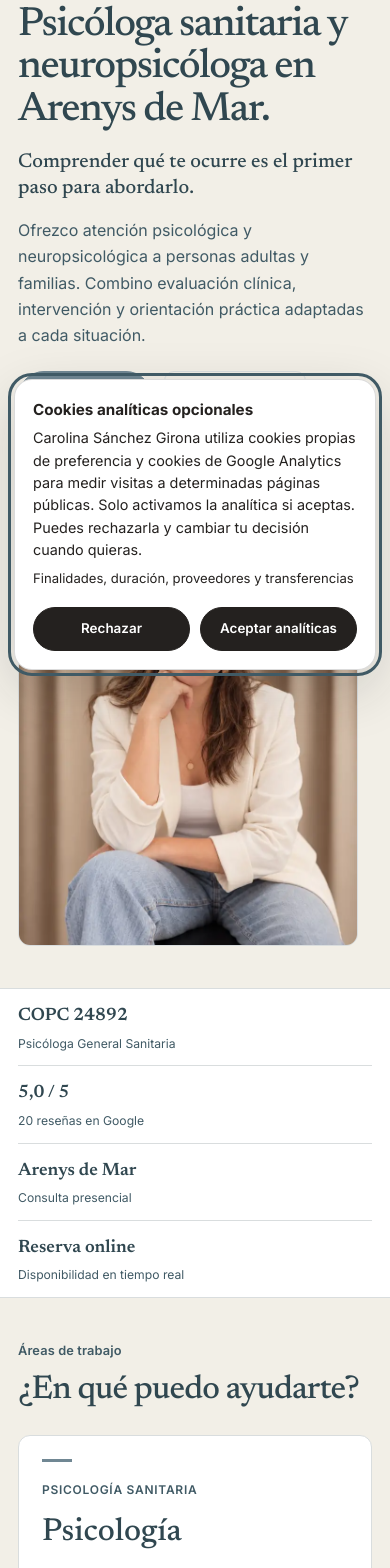
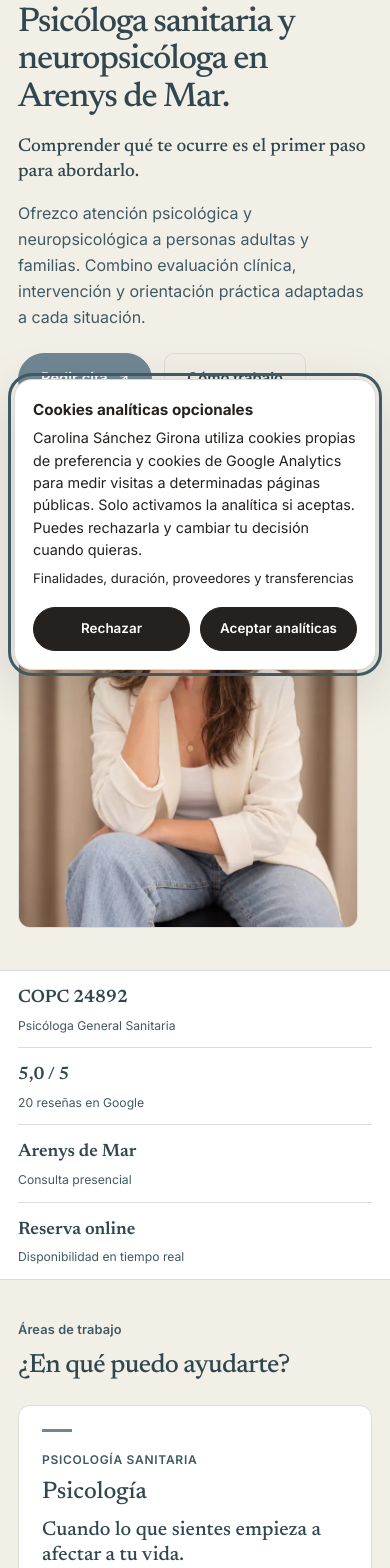
Before and after one commit to carolinasanchezgirona/Portfolio-Carolina, a Next.js app: page / in a window 390 px wide. Shown: the part 160-1728 px from the top of the page. Built offline with nearby package versions, Linux system fonts and the light colour scheme.

Commit message:
Reduce oversized public typography while preserving readable body text

```diff
--- a/app/editorial.css
+++ b/app/editorial.css
@@ -851,3 +851,55 @@
   .editorial-site .editorial-trust-grid>div{padding-block:13px;}
   .editorial-site .editorial-service-card{padding:23px;}
 }
+
+
+/* Escala editorial compacta 2026: solo páginas públicas.
+   Conserva el texto de lectura a 15–16px y la jerarquía SEO. */
+.editorial-site .editorial-hero h1 {
+  font-size:clamp(2.65rem,4.1vw,3.625rem);
+  line-height:1.09;
+  letter-spacing:-.035em;
+}
+.editorial-site .editorial-section h2,
+.editorial-site .editorial-closing-cta h2,
+.editorial-site .seo-copy h2 {
+  font-size:clamp(1.9rem,2.65vw,2.375rem);
+  line-height:1.17;
+  letter-spacing:-.025em;
+}
+.editorial-site .seo-hero h1,
+.editorial-site .resources-hero h1 {
+  font-size:clamp(2.45rem,3.9vw,3.5rem);
+  line-height:1.1;
+}
+.editorial-site .editorial-service-card h3,
+.editorial-site .resource-card h2 {
+  font-size:clamp(1.5rem,2.05vw,1.75rem);
+  line-height:1.19;
+}
+.editorial-site .editorial-hero-statement {
+  font-size:clamp(1.15rem,1.55vw,1.45rem);
+  line-height:1.32;
+}
+.editorial-site .editorial-step h3,
+.editorial-site .seo-copy h3 {
+  font-size:clamp(1.12rem,1.4vw,1.3rem);
+  line-height:1.3;
+}
+.editorial-site .editorial-section-head{margin-bottom:24px;}
+.editorial-site .editorial-section{padding-block:clamp(40px,4.2vw,56px);}
+.editorial-site .editorial-hero .editorial-lead,
+.editorial-site .editorial-service-card .editorial-card-copy,
+.editorial-site .seo-copy p,
+.editorial-site .seo-copy li {font-size:1rem;line-height:1.63;}
+@media(max-width:680px){
+  .editorial-site .editorial-hero h1 {font-size:clamp(2.15rem,8.5vw,2.75rem);}
+  .editorial-site .seo-hero h1,
+  .editorial-site .resources-hero h1 {font-size:clamp(2.05rem,8vw,2.65rem);}
+  .editorial-site .editorial-section h2,
+  .editorial-site .editorial-closing-cta h2,
+  .editorial-site .seo-copy h2 {font-size:clamp(1.65rem,6.5vw,2.15rem);}
+  .editorial-site .editorial-service-card h3,
+  .editorial-site .resource-card h2 {font-size:1.5rem;}
+  .editorial-site .editorial-section{padding-block:40px;}
+}
```
